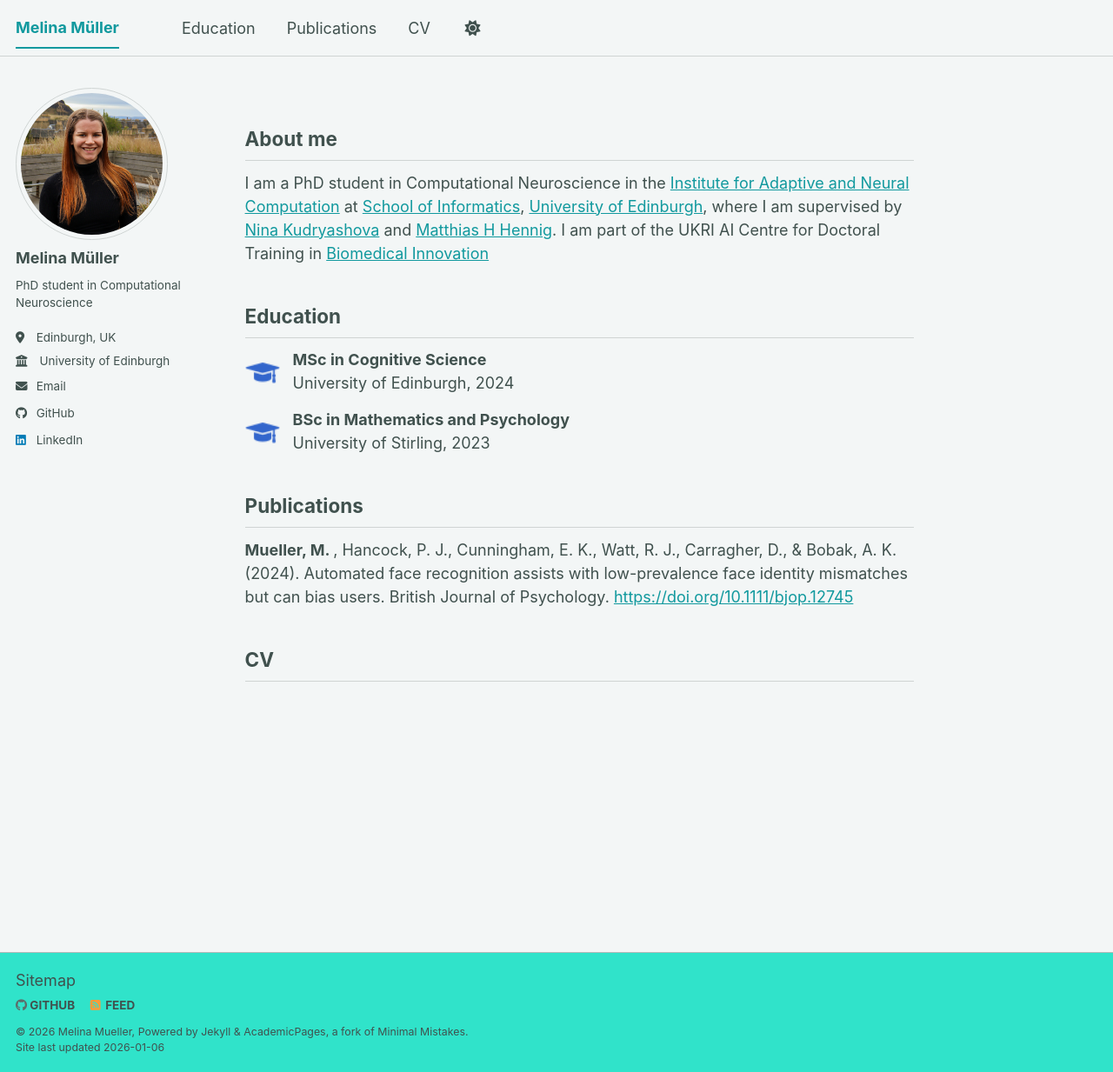
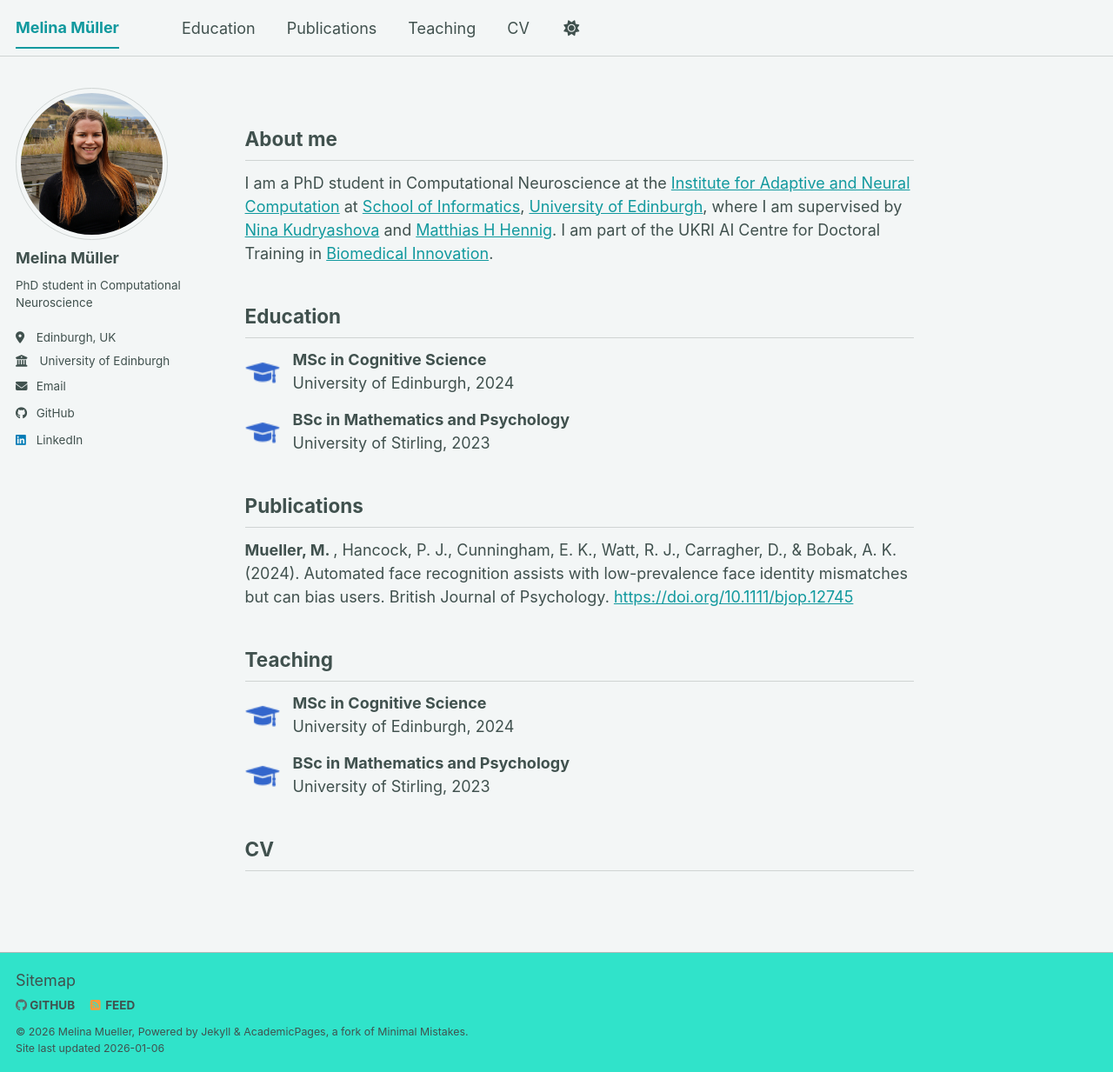
Before and after one commit to Melina-M-Mueller/Melina-M-Mueller.github.io, a Jekyll site: the page built from _pages/about.md, in a window 1280 px wide and 1233 px high. Shown: the whole window at 87% size. Built offline with Jekyll 4.4.1, drawn with Linux system fonts in a browser that asks for light colours; a script bundle is joined from its source files by our own code; library files that are not in the unit come from our copies.

Commit message:
changed small details

```diff
--- a/_data/navigation.yml
+++ b/_data/navigation.yml
@@ -13,6 +13,9 @@ main:
 
   - title: "Publications"
     url: "#publications" #/publications/
+
+  - title: "Teaching"
+    url: "#teaching" #/publications/
 
   - title: "CV"
     url: "#cv" # /cv/
--- a/_pages/about.md
+++ b/_pages/about.md
@@ -10,7 +10,7 @@ redirect_from:
 <section id="about" markdown="1">
   <h2>About me</h2>
 
-  I am a PhD student in Computational Neuroscience in the [Institute for Adaptive and Neural Computation](https://informatics.ed.ac.uk/anc) at [School of Informatics](https://informatics.ed.ac.uk/), [University of Edinburgh](https://www.ed.ac.uk/), where I am supervised by [Nina Kudryashova](https://ninelk.github.io/) and [Matthias H Hennig](https://homepages.inf.ed.ac.uk/mhennig/index.html). I am part of the UKRI AI Centre for Doctoral Training in [Biomedical Innovation](https://ai4bi-cdt.ed.ac.uk/)
+  I am a PhD student in Computational Neuroscience at the [Institute for Adaptive and Neural Computation](https://informatics.ed.ac.uk/anc) at [School of Informatics](https://informatics.ed.ac.uk/), [University of Edinburgh](https://www.ed.ac.uk/), where I am supervised by [Nina Kudryashova](https://ninelk.github.io/) and [Matthias H Hennig](https://homepages.inf.ed.ac.uk/mhennig/index.html). I am part of the UKRI AI Centre for Doctoral Training in [Biomedical Innovation](https://ai4bi-cdt.ed.ac.uk/).
 </section>
 
 <section id="education">
@@ -39,6 +39,26 @@ redirect_from:
 
 </section>
 
+<section id="teaching">
+  <h2>Teaching</h2>
+
+  <div style="display: flex; align-items: center; margin-bottom: 15px;">
+    <img src="images/favicon-32x32.png" alt="hat" width="40" style="margin-right: 15px;">
+    <div>
+      <strong>MSc in Cognitive Science</strong><br>
+      University of Edinburgh, 2024
+    </div>
+  </div>
+
+  <div style="display: flex; align-items: center; margin-bottom: 15px;">
+    <img src="images/favicon-32x32.png" alt="hat" width="40" style="margin-right: 15px;">
+    <div>
+      <strong>BSc in Mathematics and Psychology </strong><br>
+      University of Stirling, 2023
+    </div>
+  </div>
+</section>
+
 <section id="cv">
 
   <h2>CV</h2>
```
